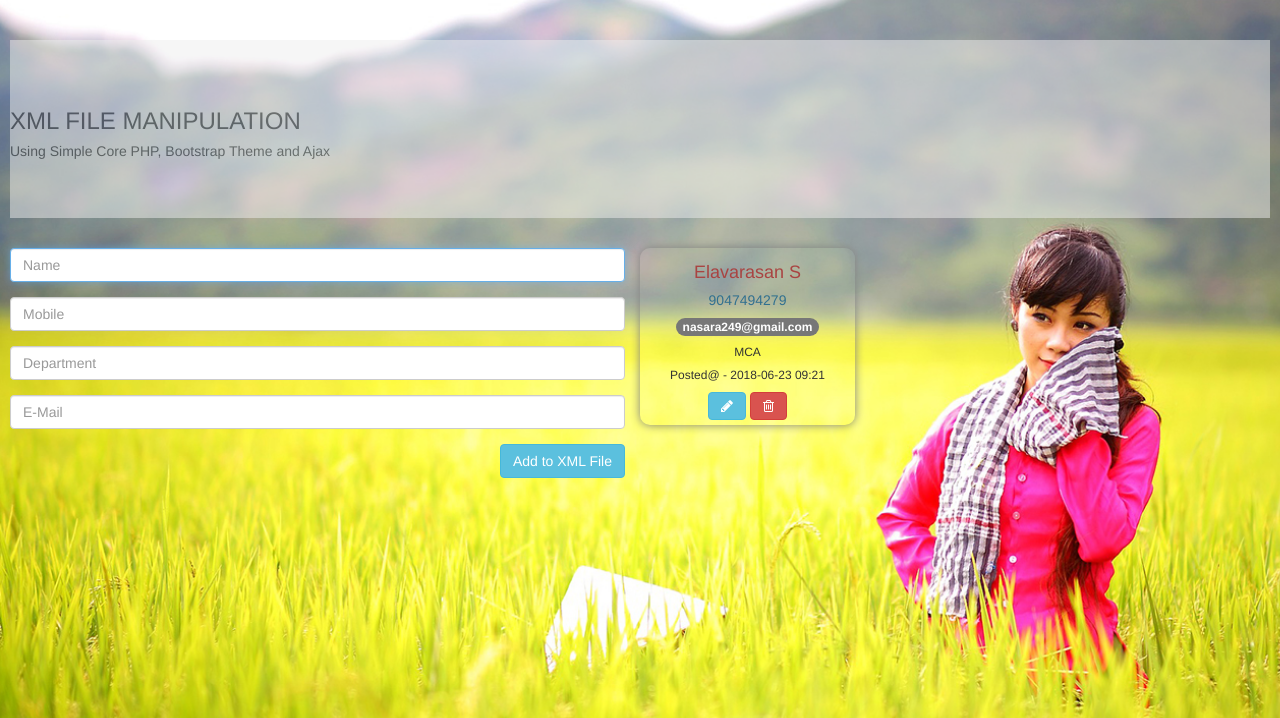
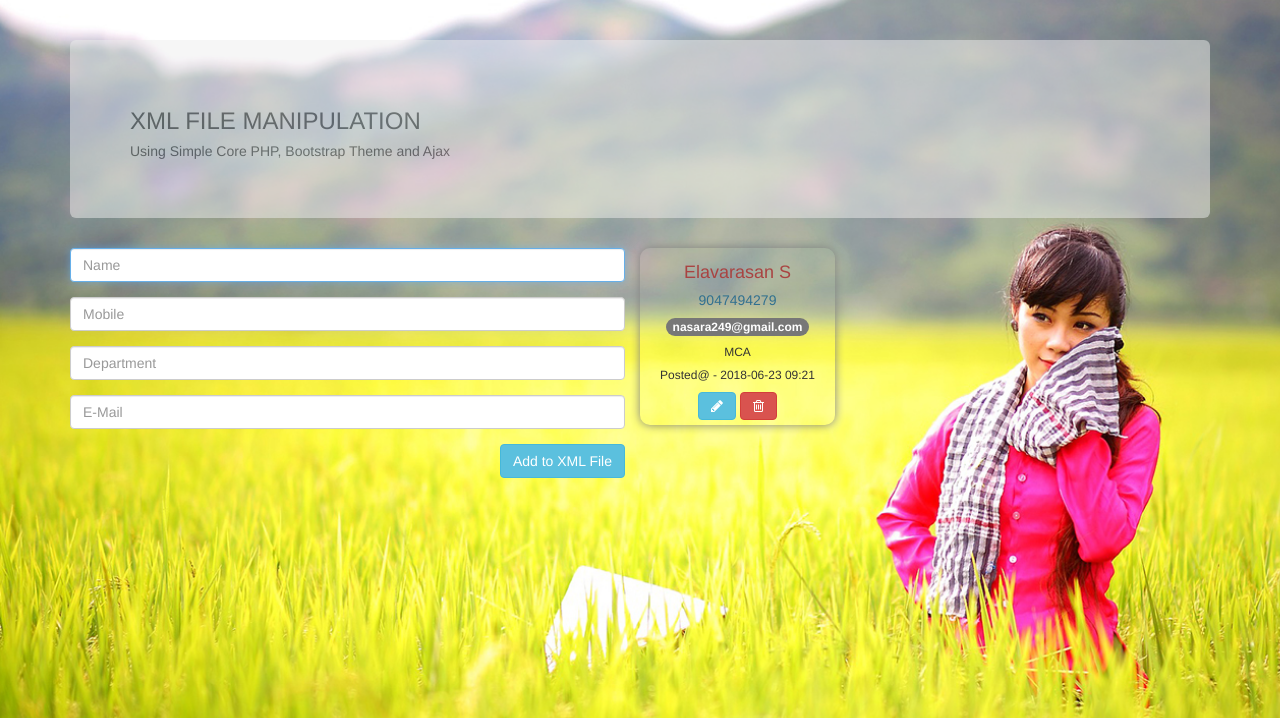
Before and after one commit to nasara249/mycv, a PHP site: page / in a window 1280 px wide. Shown: the top 718 px of the page. Run offline with PHP 8.4, Linux system fonts and the light colour scheme.

Commit message:
Update index.php

```diff
--- a/index.php
+++ b/index.php
@@ -10,7 +10,7 @@
 </head>
 
 <body style="background:url('bg.jpg') no-repeat fixed;background-size: cover;">
-    <div style="margin: 40px 10px 40px 10px;">
+    <div class="container" style="margin: 40px auto;">
         <div class="jumbotron" style="opacity:0.5">
             <h3>XML FILE MANIPULATION</h3>
             <h5>Using Simple Core PHP, Bootstrap Theme and Ajax</h5>
```
